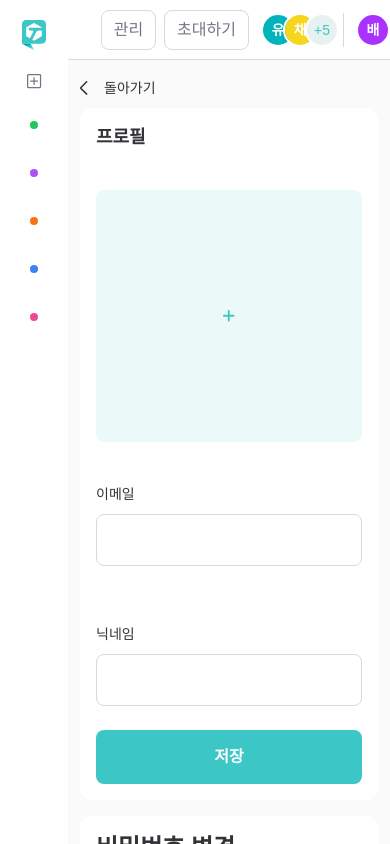
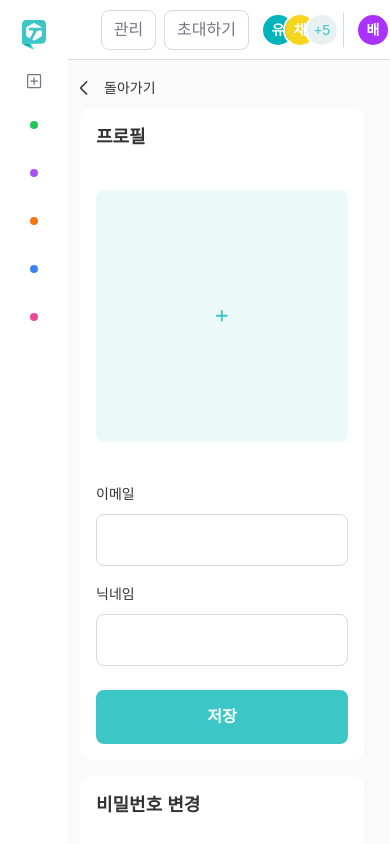
Before and after one commit to sprint22-part3-Team3/Taskify_Front, a React (Vite) app: page /mypage in a window 390 px wide. Built offline with nearby package versions, Linux system fonts and the light colour scheme; a web font is replaced by a local one.

Commit message:
🎨 Style: 모바일환경 폼 너비 고정값 적용 및 margin 값 수정

```diff
--- a/src/pages/my/components/password-edit-form/index.tsx
+++ b/src/pages/my/components/password-edit-form/index.tsx
@@ -14,8 +14,13 @@ export default function PasswordEditForm() {
 
   return (
     <form>
-      <div className="mt-4 rounded-xl bg-white p-4 sm:w-full md:mt-6 md:w-137 md:p-6 lg:w-2xl">
-        <Title as="h3" size="2xl" weight="bold" className="mb-20 md:mb-6">
+      <div className="mt-4 w-71 rounded-xl bg-white p-4 md:mt-7 md:w-137 md:p-6 lg:w-2xl">
+        <Title
+          as="h3"
+          size="2lg"
+          weight="bold"
+          className="mb-10 md:mb-6 md:text-2xl"
+        >
           비밀번호 변경
         </Title>
         <div>
--- a/src/pages/my/components/profile-form/index.tsx
+++ b/src/pages/my/components/profile-form/index.tsx
@@ -12,7 +12,7 @@ import ImageUploadBox from '@/shared/components/image-uploader';
 export default function ProfileForm() {
   return (
     <form>
-      <div className="mt-1 rounded-xl bg-white p-4 sm:w-full md:mt-7 md:w-137 md:p-6 lg:w-2xl">
+      <div className="mt-1 w-71 rounded-xl bg-white p-4 md:mt-7 md:w-137 md:p-6 lg:w-2xl">
         <Title
           as="h3"
           size="2lg"
@@ -22,16 +22,15 @@ export default function ProfileForm() {
           프로필
         </Title>
 
-        <div className="md:flex md:justify-between">
+        <div className="w-full md:flex md:justify-between">
           <ImageUploadBox />
-
-          <div className="md:w-69 lg:w-100">
+          <div className="mt-10 md:mt-0 md:w-69 lg:w-100">
             <Input
               label="이메일"
               name="email"
               type="text"
               readOnly
-              labelClassName="gray-200 text-md mt-10 block md:mt-0 md:text-lg"
+              labelClassName="gray-200 text-md block md:mt-0 md:text-lg"
               className="mb-4"
             />
 
@@ -39,7 +38,7 @@ export default function ProfileForm() {
               label="닉네임"
               name="nickname"
               type="text"
-              labelClassName="gray-200 text-md mt-10 block md:mt-0 md:text-lg"
+              labelClassName="gray-200 text-md block md:mt-0 md:text-lg"
             />
 
             <Button
```
